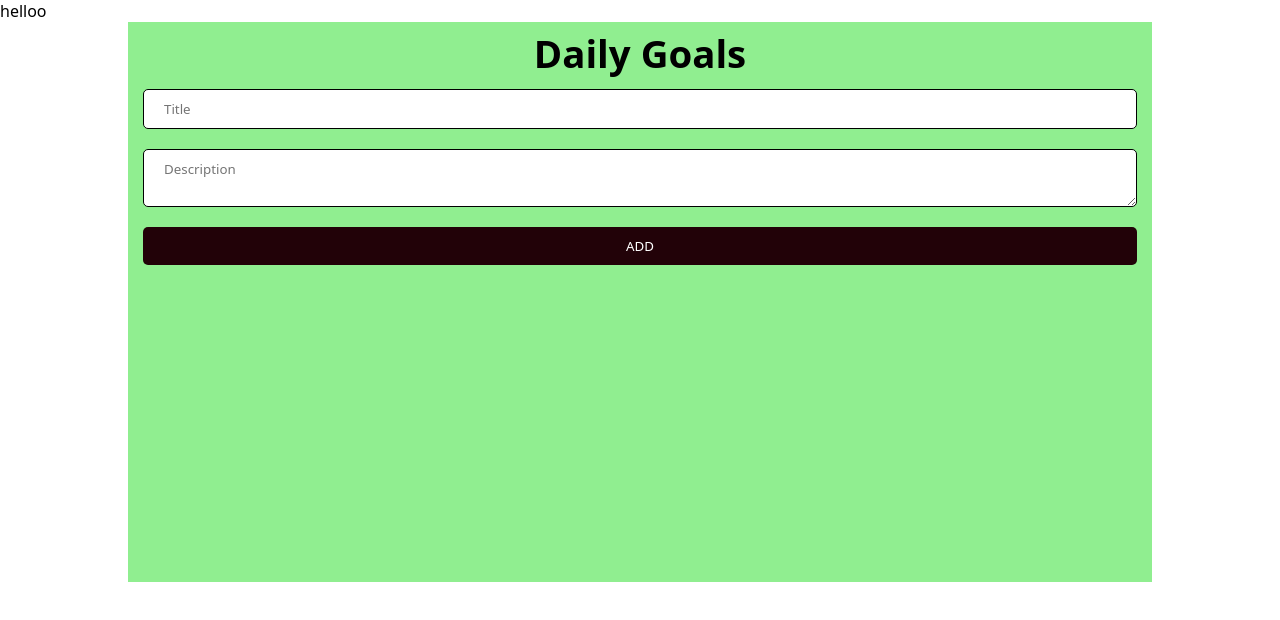
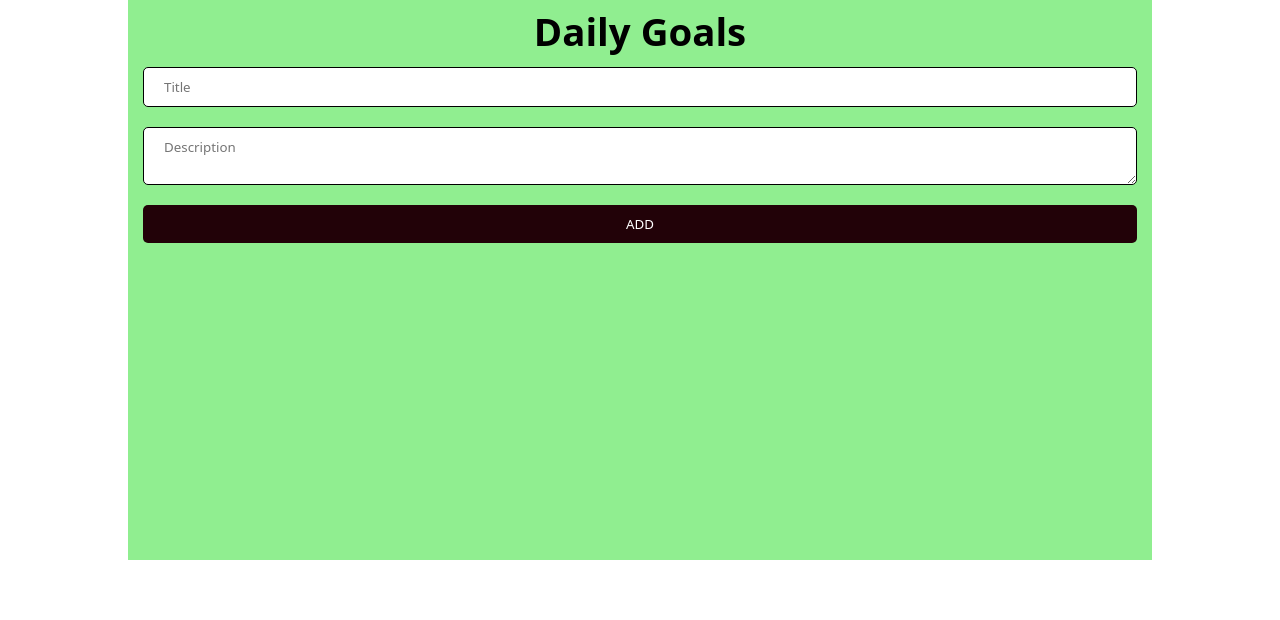
Before and after one commit to rajat10-ux/todo_list, a React (Create React App) app: page / in a window 1280 px wide. Shown: the top 620 px of the page. Built offline with nearby package versions, Linux system fonts and the light colour scheme.

Commit message:
Update App.js

```diff
--- a/src/App.js
+++ b/src/App.js
@@ -1,10 +1,8 @@
 import './App.css';
-import  Header from './Header';
 import SecondHome from './SecondHome';
 function App() {
   return (
   <div>
-  <Header/>
   <SecondHome/>
   </div>
   );
```
